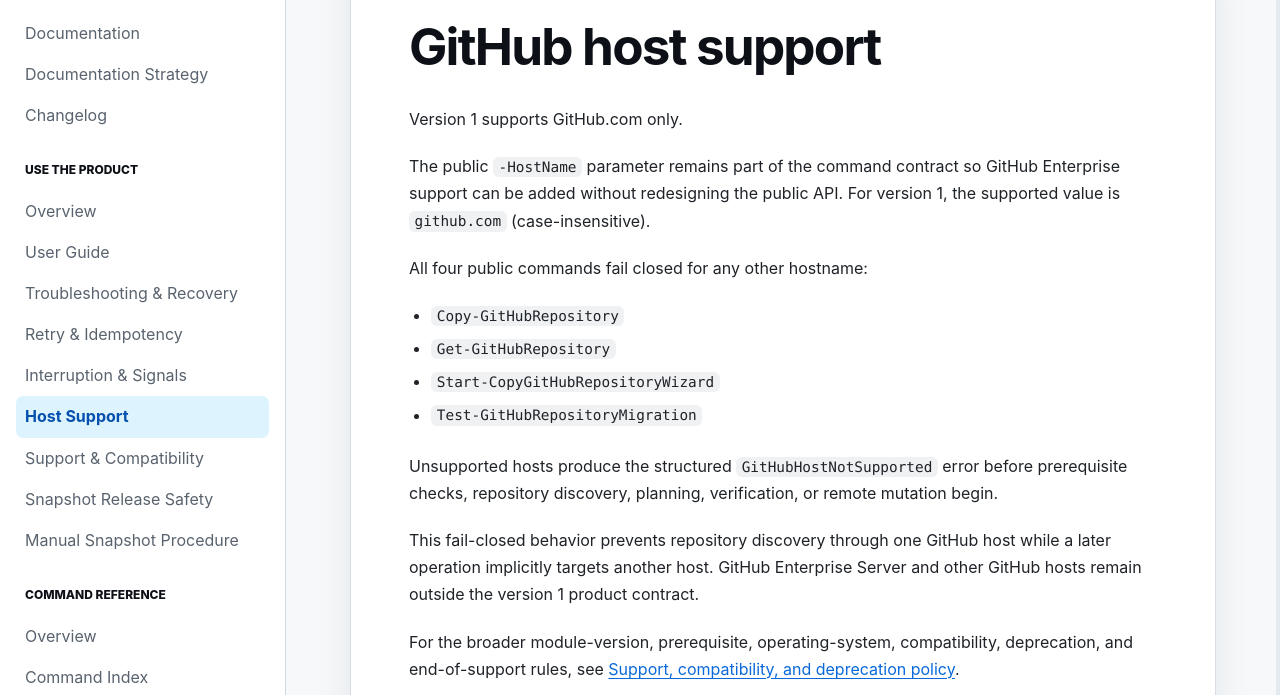
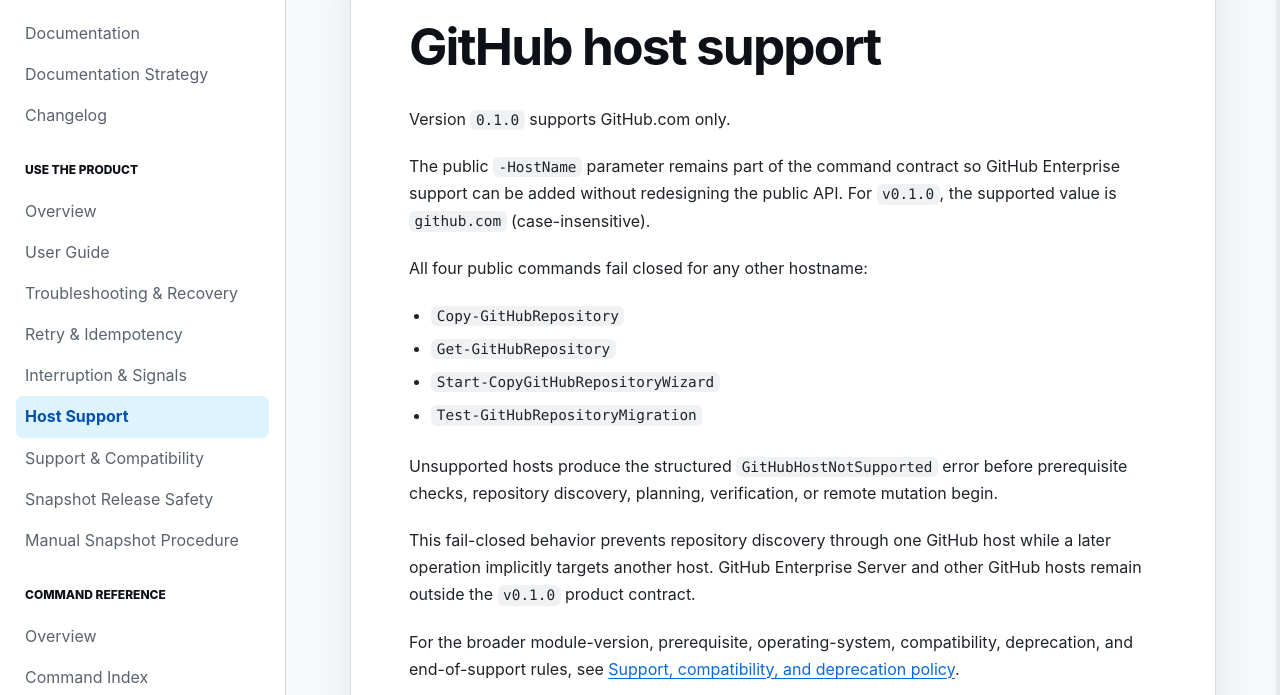
Before and after one commit to infoconex/copy-github-repo, a Jekyll site: the page built from docs/user/host-support.md, in a window 1280 px wide and 996 px high. Shown: the part 156-851 px from the top of the window. Built offline with Jekyll 4.4.1, drawn with Linux system fonts in a browser that asks for light colours; our own code applies the rules of GitHub Pages for plain Markdown files.

Commit message:
Use v0.1.0 host support terminology

```diff
--- a/docs/user/host-support.md
+++ b/docs/user/host-support.md
@@ -1,8 +1,8 @@
 # GitHub host support
 
-Version 1 supports GitHub.com only.
+Version `0.1.0` supports GitHub.com only.
 
-The public `-HostName` parameter remains part of the command contract so GitHub Enterprise support can be added without redesigning the public API. For version 1, the supported value is `github.com` (case-insensitive).
+The public `-HostName` parameter remains part of the command contract so GitHub Enterprise support can be added without redesigning the public API. For `v0.1.0`, the supported value is `github.com` (case-insensitive).
 
 All four public commands fail closed for any other hostname:
 
@@ -13,6 +13,6 @@ All four public commands fail closed for any other hostname:
 
 Unsupported hosts produce the structured `GitHubHostNotSupported` error before prerequisite checks, repository discovery, planning, verification, or remote mutation begin.
 
-This fail-closed behavior prevents repository discovery through one GitHub host while a later operation implicitly targets another host. GitHub Enterprise Server and other GitHub hosts remain outside the version 1 product contract.
+This fail-closed behavior prevents repository discovery through one GitHub host while a later operation implicitly targets another host. GitHub Enterprise Server and other GitHub hosts remain outside the `v0.1.0` product contract.
 
 For the broader module-version, prerequisite, operating-system, compatibility, deprecation, and end-of-support rules, see [Support, compatibility, and deprecation policy](support-policy.md).
```
